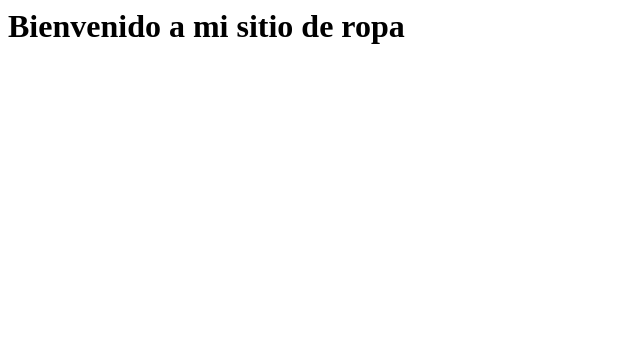
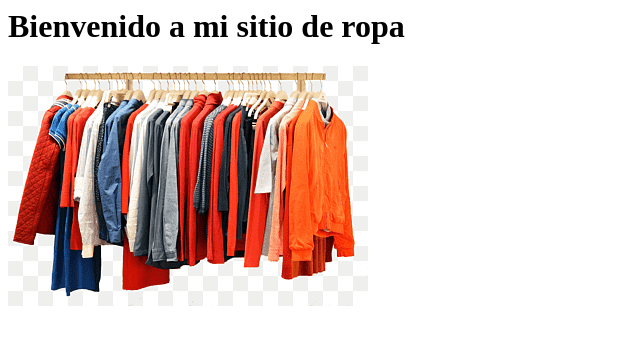
Before and after one commit to Pablo12612/Pagina-Ropa, a plain HTML site: page index.html in a window 1280 px wide. Shown: the whole page, without its empty margins (0-640 px from the left). Drawn offline with Linux system fonts and the light colour scheme.

Commit message:
Agregar imagen para el titulo

```diff
--- a/index.html
+++ b/index.html
@@ -6,5 +6,8 @@
     </head>
     <body>
         <h1> Bienvenido a mi sitio de ropa </h1>
+        <img src="img/png-transparent-assorted-color-clothes-on-clothes-rack-t-shirt-clothing-armoires-wardrobes-closet-clothes-hanger-clothing-retail-fashion-top-thumbnail.png"/>
+
+
     </body>
 </html>
```
Also changed, not shown: img/png-transparent-assorted-color-clothes-on-clothes-rack-t-shirt-clothing-armoires-wardrobes-closet-clothes-hanger-clothing-retail-fashion-top-thumbnail.png (added).
